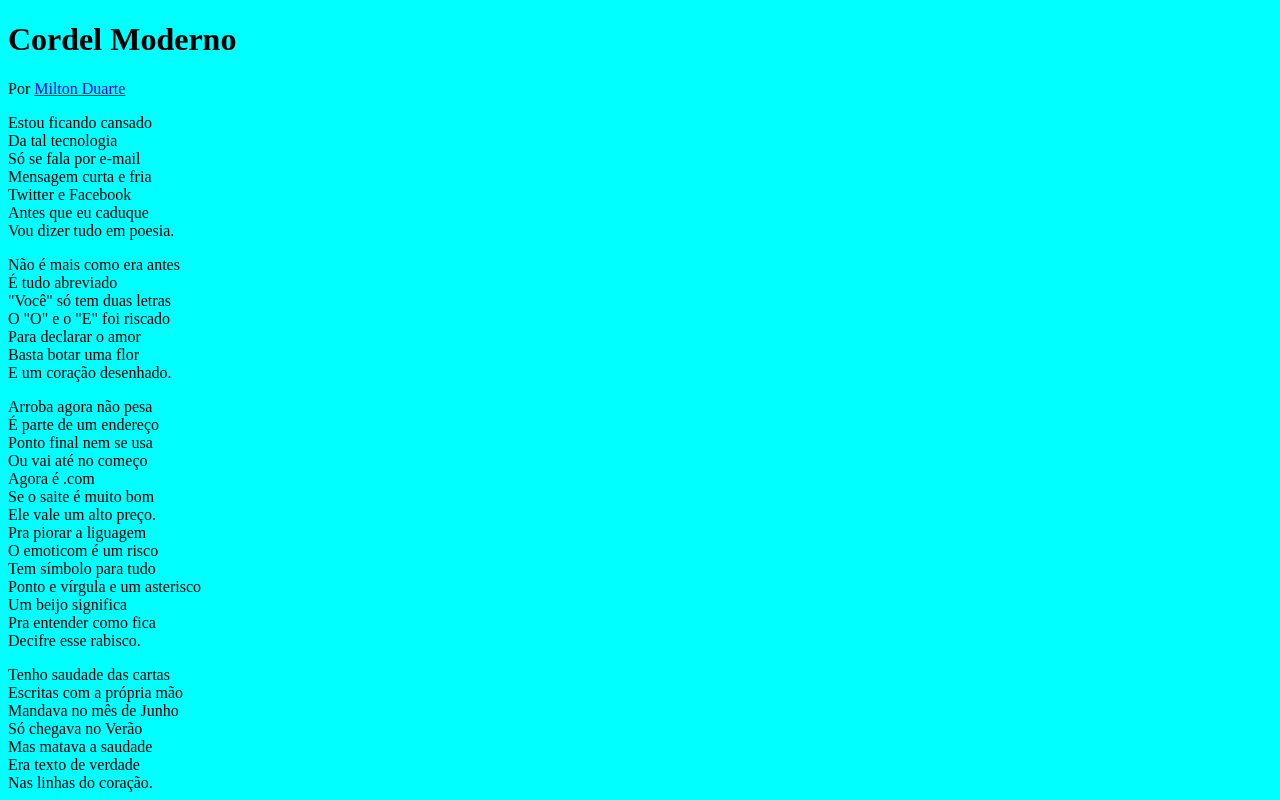
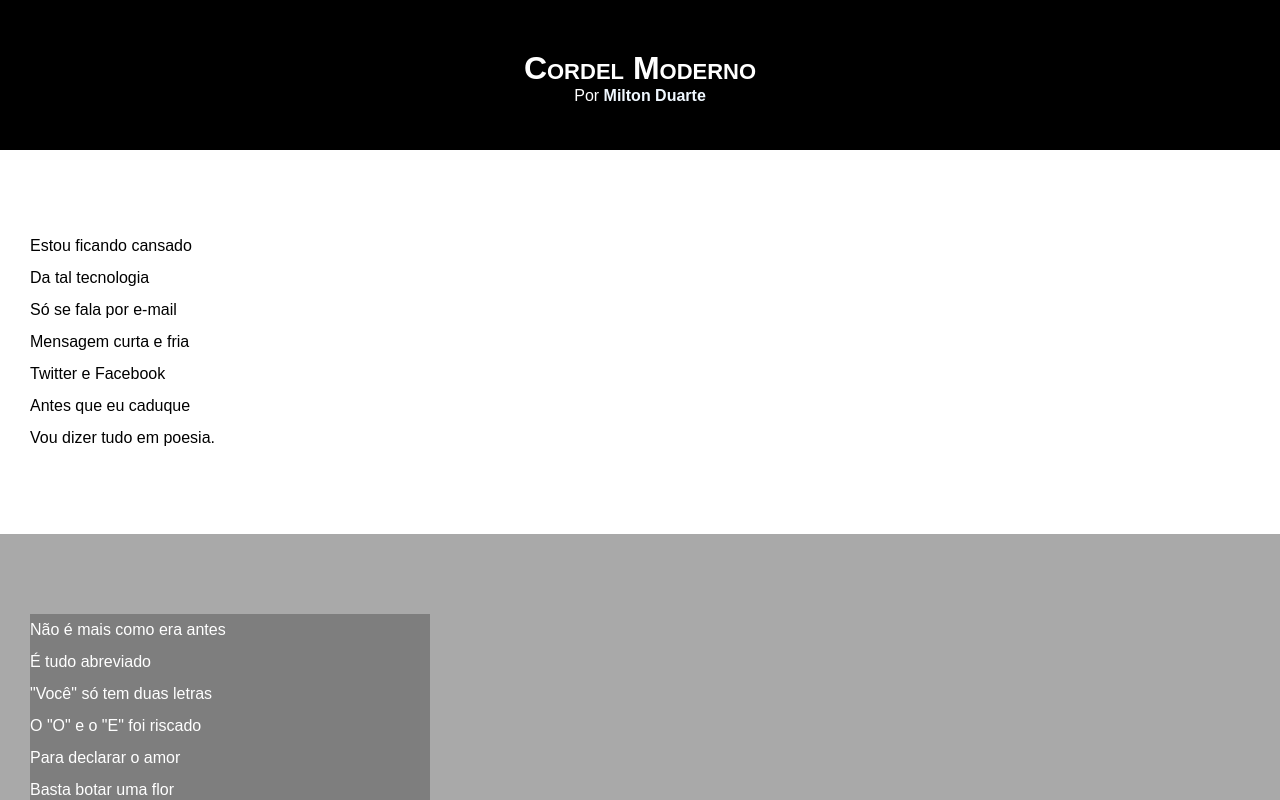
Before and after one commit to HenriqueTeixeira1977/html-css, a plain HTML site: page desafios/d012/index.html in a window 1280 px wide. Shown: the top 800 px of the page. Drawn offline with Linux system fonts and the light colour scheme.

Commit message:
Update202301081945

```diff
--- a/desafios/d012/css/style.css
+++ b/desafios/d012/css/style.css
@@ -1,5 +1,66 @@
 @charset 'UTF-8';
 
-body {
-    background-color: aqua;
+*{
+    margin: 0;
+    padding: 0;
+    font-family: Arial, Helvetica, sans-serif;
 }
+
+html, body {
+    min-height: 100%vh;
+    background-color: darkgrey;
+}
+header {
+    background-color: black;
+    color: white;
+    text-align: center;
+    height: 150px;
+}
+header h1 {
+    padding-top: 50px;
+    font-variant: small-caps;
+}
+header p {
+    padding-bottom: 50px;
+}
+a {
+    color: aliceblue;
+    text-decoration: none;
+    font-weight: bolder;
+}
+a:hover {
+    text-decoration: underline;
+}
+
+section {
+    padding-top: 10vh;
+    padding-bottom: 10vh;
+    line-height: 2em;
+    padding-left: 30px;
+}
+
+.normal {
+    background-color: white;
+    color:black;
+}
+
+.imagem {
+    background-color: rgb(51,51,51,);
+    color: white;
+}
+.imagem p {
+    background-color: rgba(0, 0, 0, 0.254);
+    width: 400px;
+}
+
+
+
+
+
+
+footer {
+    background-color: black;
+    color: white;
+    text-align: center;
+    padding: 10px;
+}
--- a/desafios/d012/index.html
+++ b/desafios/d012/index.html
@@ -15,7 +15,7 @@
                 <p>Por <a href="https://www.recantodasletras.com.br/poesias/3186743" target="_blank" rel="externo">Milton Duarte</a></p>
             </header>
 
-        <section>
+        <section class="normal">
             <p>
                 Estou ficando cansado<br>
                 Da tal tecnologia<br>
@@ -23,11 +23,11 @@
                 Mensagem curta e fria<br>
                 Twitter e Facebook<br>
                 Antes que eu caduque<br>
-                Vou dizer tudo em poesia.<br>
+                Vou dizer tudo em poesia.
             </p>
         </section>
 
-        <section>
+        <section class="imagem">
             <p>
                 Não é mais como era antes<br>
                 É tudo abreviado<br>
@@ -39,7 +39,7 @@
             </p>
         </section>
 
-        <section>
+        <section class="normal">
             <p>
                 Arroba agora não pesa<br>
                 É parte de um endereço<br>
@@ -58,7 +58,7 @@
             </p>
         </section>
 
-        <section>
+        <section class="imagem">
             <p>
                 Tenho saudade das cartas<br>
                 Escritas com a própria mão<br>
@@ -70,7 +70,7 @@
             </p>
         </section>
 
-        <section>
+        <section class="normal">
             <p>
                 Agora, escrevo e envio<br>
                 Chegando na mesma hora<br>
```
